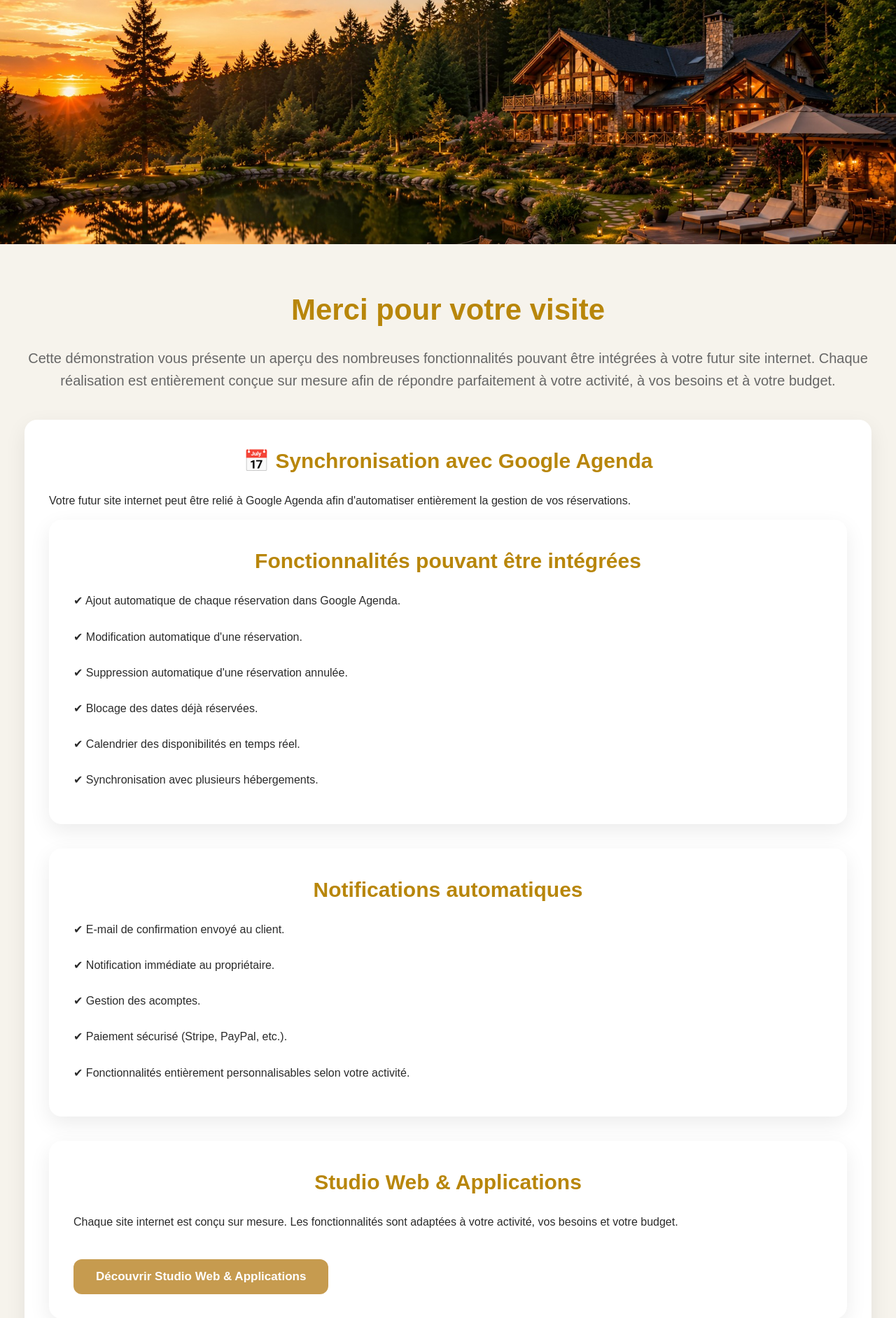
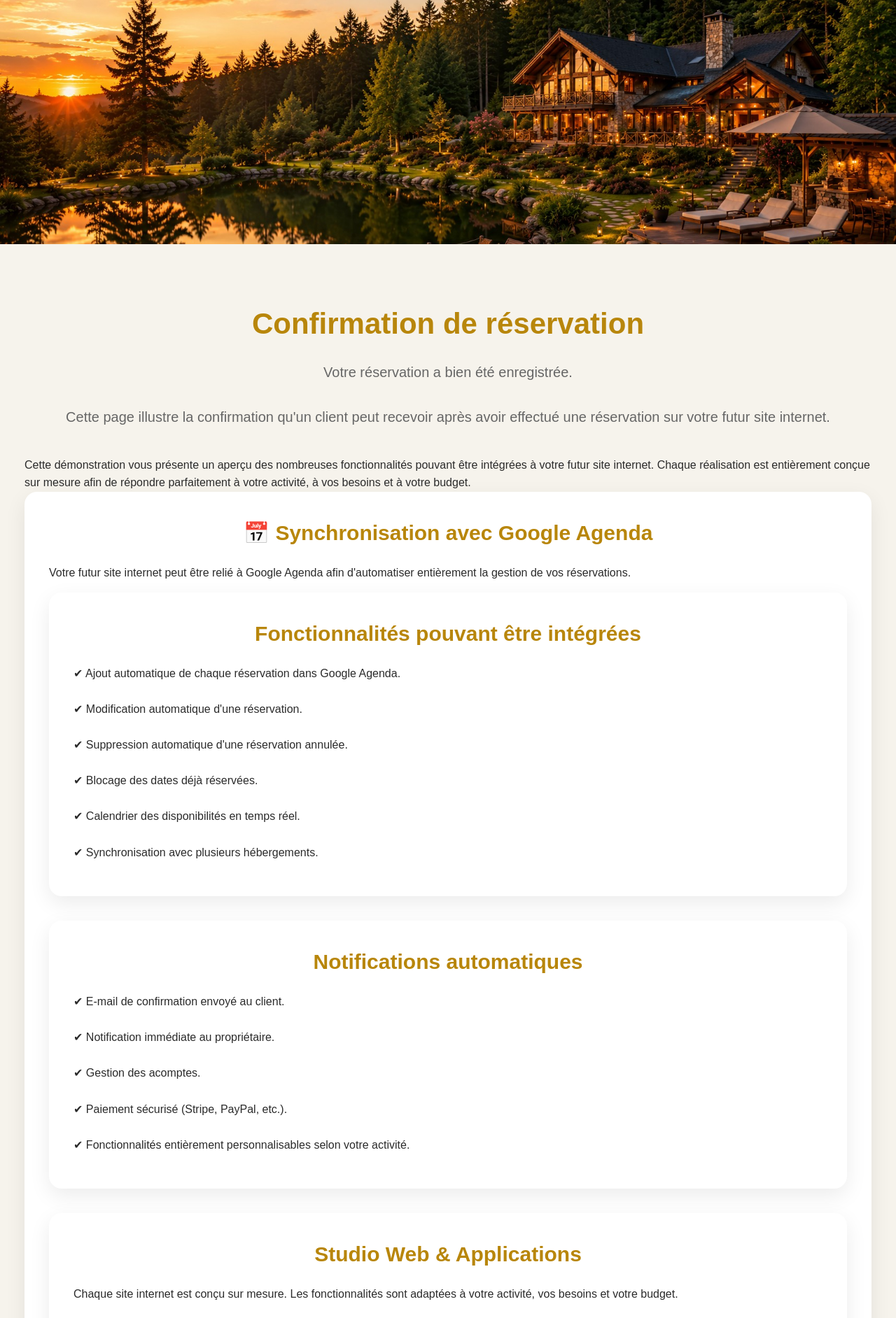
Before and after one commit to MSEDIT-1304/demo-le-domaine-de-lea, a Flask app: page /confirmation in a window 1280 px wide. Shown: the part 63-1947 px from the top of the page at 70% size. Run offline with Flask 3, Linux system fonts and the light colour scheme; the visitor is signed in with stand-in values (Sample User, id 1).

Commit message:
Update confirmation.html

```diff
--- a/templates/confirmation.html
+++ b/templates/confirmation.html
@@ -41,9 +41,17 @@
 
 <div class="contenu">
 
-<h1>Merci pour votre visite</h1>
+<h1><h1>Confirmation de réservation</h1></h1>
 
 <p class="slogan">
+
+Votre réservation a bien été enregistrée.
+
+<br><br>
+
+Cette page illustre la confirmation qu'un client peut recevoir après avoir effectué une réservation sur votre futur site internet.
+
+</p>
 
 Cette démonstration vous présente un aperçu des nombreuses fonctionnalités pouvant être intégrées à votre futur site internet.
 Chaque réalisation est entièrement conçue sur mesure afin de répondre parfaitement à votre activité, à vos besoins et à votre budget.
@@ -134,11 +142,13 @@ Les fonctionnalités sont adaptées à votre activité, vos besoins et votre bud
 
 <br>
 
-<a href="https://studio-web-applications.onrender.com" target="_blank">
+<div style="text-align:center;">
+
+<a href="/paiement">
 
 <button>
 
-Découvrir Studio Web & Applications
+Continuer la démonstration
 
 </button>
 
```
